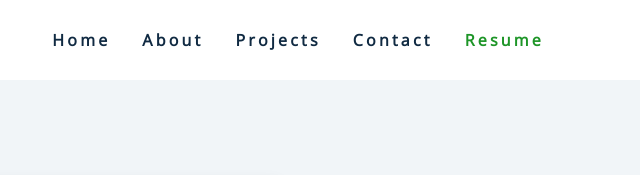
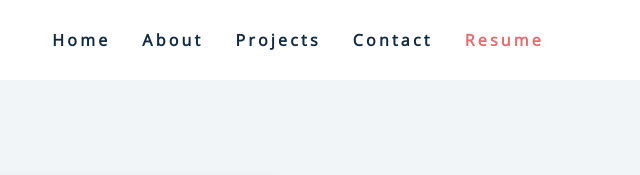
Before and after one commit to hmzsumon/my-portfolio, a Gatsby site: page /contact in a window 1280 px wide. Shown: the top 175 px of the page, 640-1280 px from the left. Built offline with nearby package versions, Linux system fonts and the light colour scheme; Gatsby itself is replaced by a stand-in of ours.

Commit message:
change resume bnt color

```diff
--- a/src/assets/css/main.css
+++ b/src/assets/css/main.css
@@ -252,7 +252,7 @@ Navbar
 }
 
 .resume-btn {
-  color: var(--clr-green-dark) !important;
+  color: var(--clr-red-light) !important;
 }
 @media screen and (min-width: 768px) {
   .toggle-btn {
```
